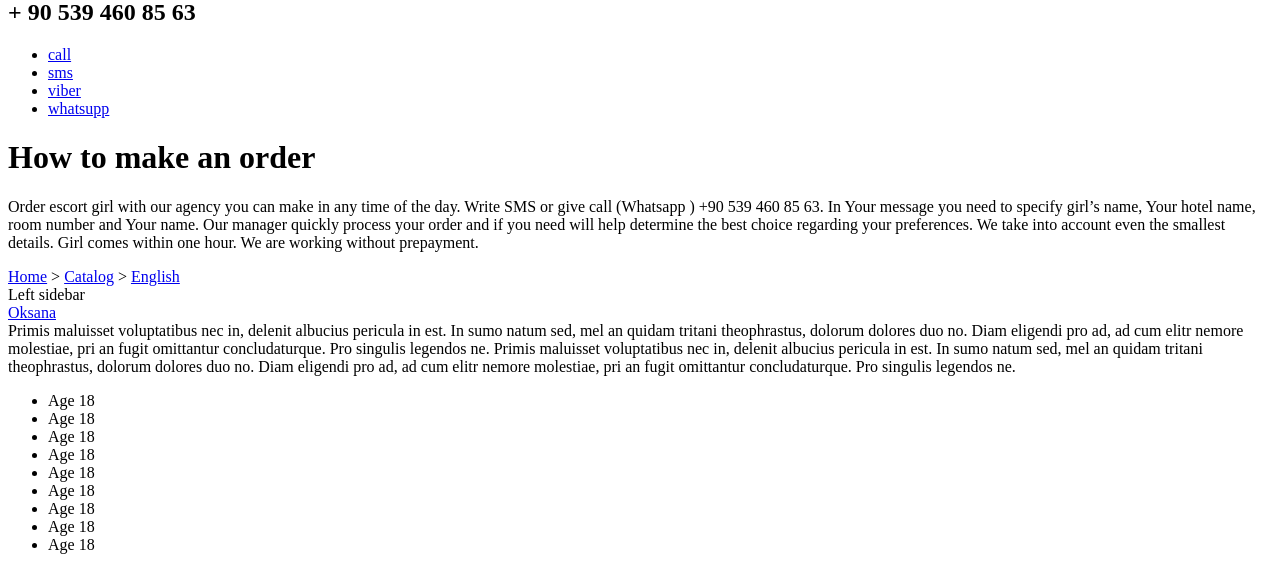
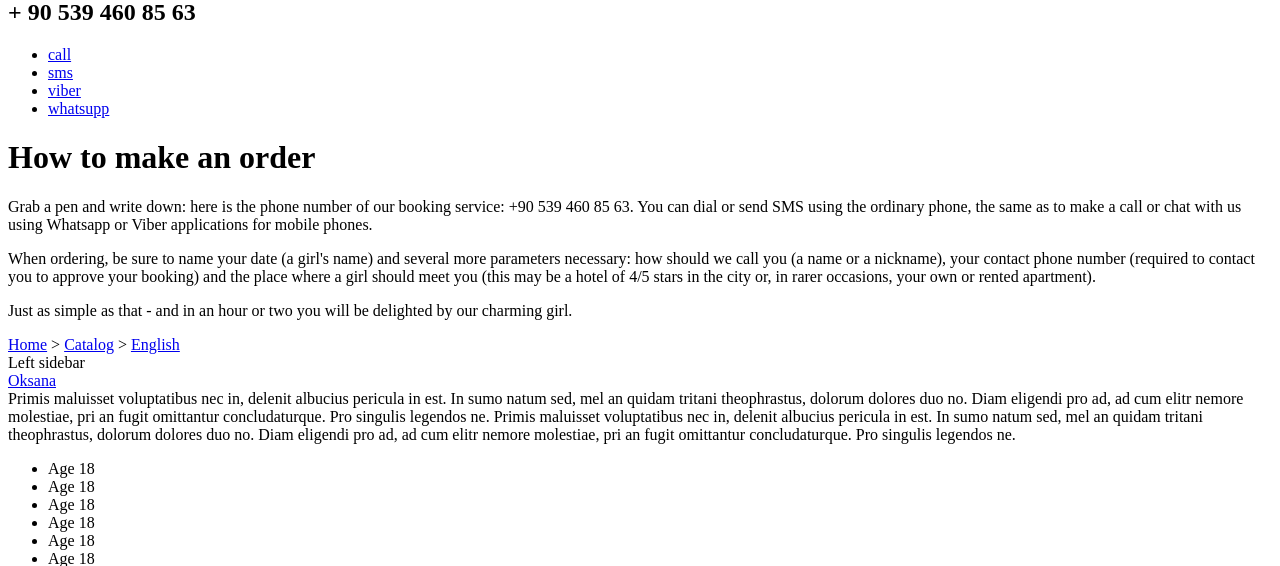
Before and after one commit to uniqst/magaz, a Yii app: template frontend/views/how-make-order/index.php in a window 1280 px wide. Shown: the part 228-794 px from the top of the page. Run offline with PHP 8.4 and a stand-in for Yii, Linux system fonts and the light colour scheme; the template is opened without the code that fills it, so the values that code supplies are empty; some libraries are stand-ins or nearby versions.

Commit message:
some small change

```diff
--- a/frontend/gulpfile.js
+++ b/frontend/gulpfile.js
@@ -40,7 +40,8 @@ gulp.task('scss:build', () => {
   ];
 
   gulp.src(['src/scss/**/*.{scss,sass}'])
-    .pipe(_if(!production, sourcemaps.init()))
+    // .pipe(_if(!production, sourcemaps.init()))
+    .pipe(sourcemaps.init())
     .pipe(sass({
       // includePaths: [
       //   './bower_components/breakpoint-sass/stylesheets',
@@ -51,8 +52,9 @@ gulp.task('scss:build', () => {
     //.on('error', gutil.log)
     .pipe(postcss(processors))
     // .pipe(_if(production, gcssnano()))
-    .pipe(_if(!production, sourcemaps.write('./')))
+    // .pipe(_if(!production, sourcemaps.write()))
     .pipe(rename('styles.css'))
+    .pipe(sourcemaps.write('./'))
     .pipe(gulp.dest('web/css'))
 });
 
--- a/frontend/src/scss/modules/casting-page/_application-form.scss
+++ b/frontend/src/scss/modules/casting-page/_application-form.scss
@@ -1,7 +1,10 @@
 .top-form {
   background-color: #c2185b;
+  padding: 30px;
 
-  padding: 30px;
+  p {
+    margin-bottom: 16px;
+  }
 
   .page-name {
     font-size: 24px;
--- a/frontend/views/how-make-order/index.php
+++ b/frontend/views/how-make-order/index.php
@@ -2,7 +2,15 @@
   <div class="offset-xl-2 col-xl-8">
     <div class="top-form">
       <h1 class="page-name">How to make an order</h1>
-      <p>Order escort girl with our agency you can make in any time of the day. Write SMS or give call (Whatsapp ) +90 539 460 85 63. In Your message you need to specify girl’s name, Your hotel name, room number and Your name. Our manager quickly process your order and if you need will help determine the best choice regarding your preferences. We take into account even the smallest details. Girl comes within one hour. We are working without prepayment.</p>
+      <p>
+      Grab a pen and write down: here is the phone number of our booking service: <span class="text-nowrap">+90 539 460 85 63</span>. You can dial or send SMS using the ordinary phone, the same as to make a call or chat with us using Whatsapp or Viber applications for mobile phones.
+      </p>
+      <p>
+        When ordering, be sure to name your date (a girl's name) and several more parameters necessary: how should we call you (a name or a nickname), your contact phone number (required to contact you to approve your booking) and the place where a girl should meet you (this may be a hotel of 4/5 stars in the city or, in rarer occasions, your own or rented apartment).
+      </p>
+      <p>
+        Just as simple as that - and in an hour or two you will be delighted by our charming girl.
+      </p>
     </div>
     <!-- <div class="application-ask container-fluid">
       <div class="row">
--- a/frontend/web/css/styles.css
+++ b/frontend/web/css/styles.css
@@ -201,6 +201,8 @@ a:hover {
 .top-form {
   background-color: #c2185b;
   padding: 30px; }
+  .top-form p {
+    margin-bottom: 16px; }
   .top-form .page-name {
     font-size: 24px; }
   .top-form .heading-main {
@@ -524,4 +526,4 @@ a:hover {
 .infobox-main {
   background-color: #c2185b; }
 
-/*# sourceMappingURL=index.css.map */
+/*# sourceMappingURL=styles.css.map */
```
Also changed, not shown: frontend/views/contacts/index.php (+6 -3 lines), 1 other file.
